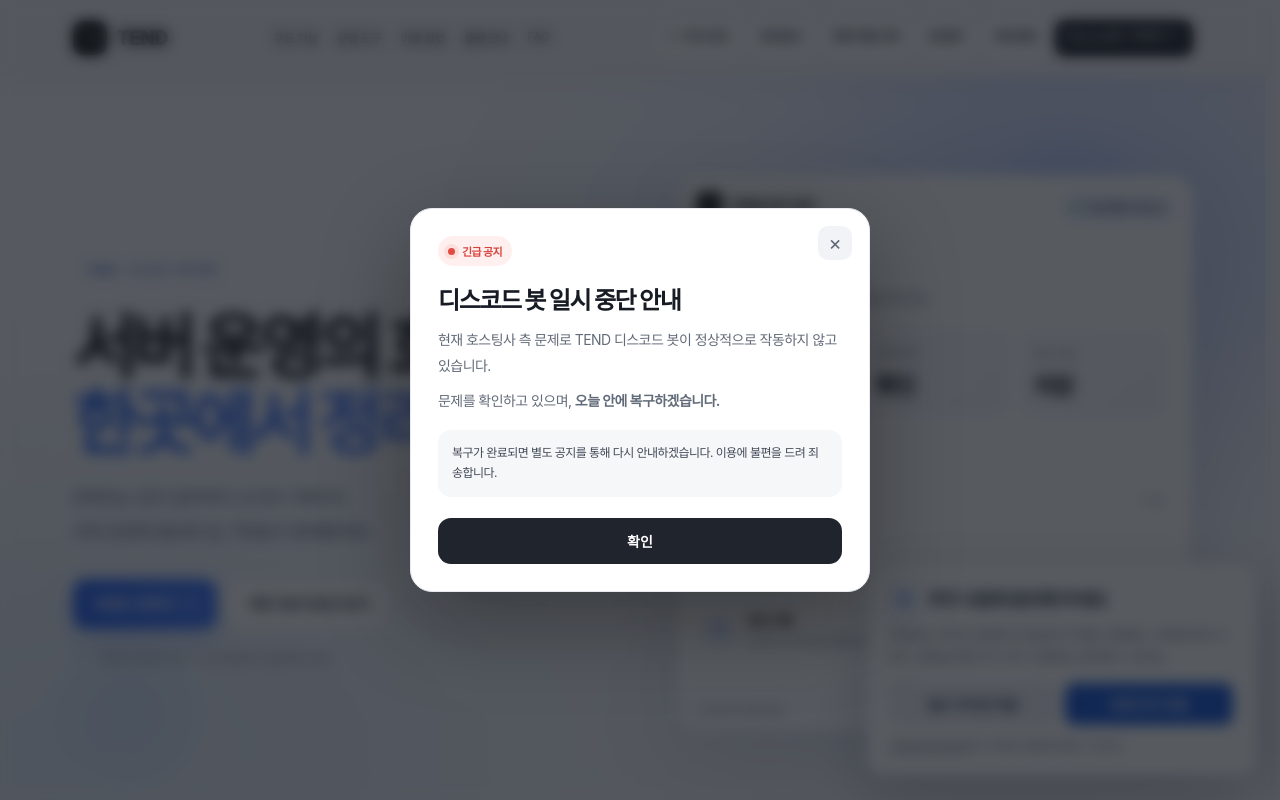
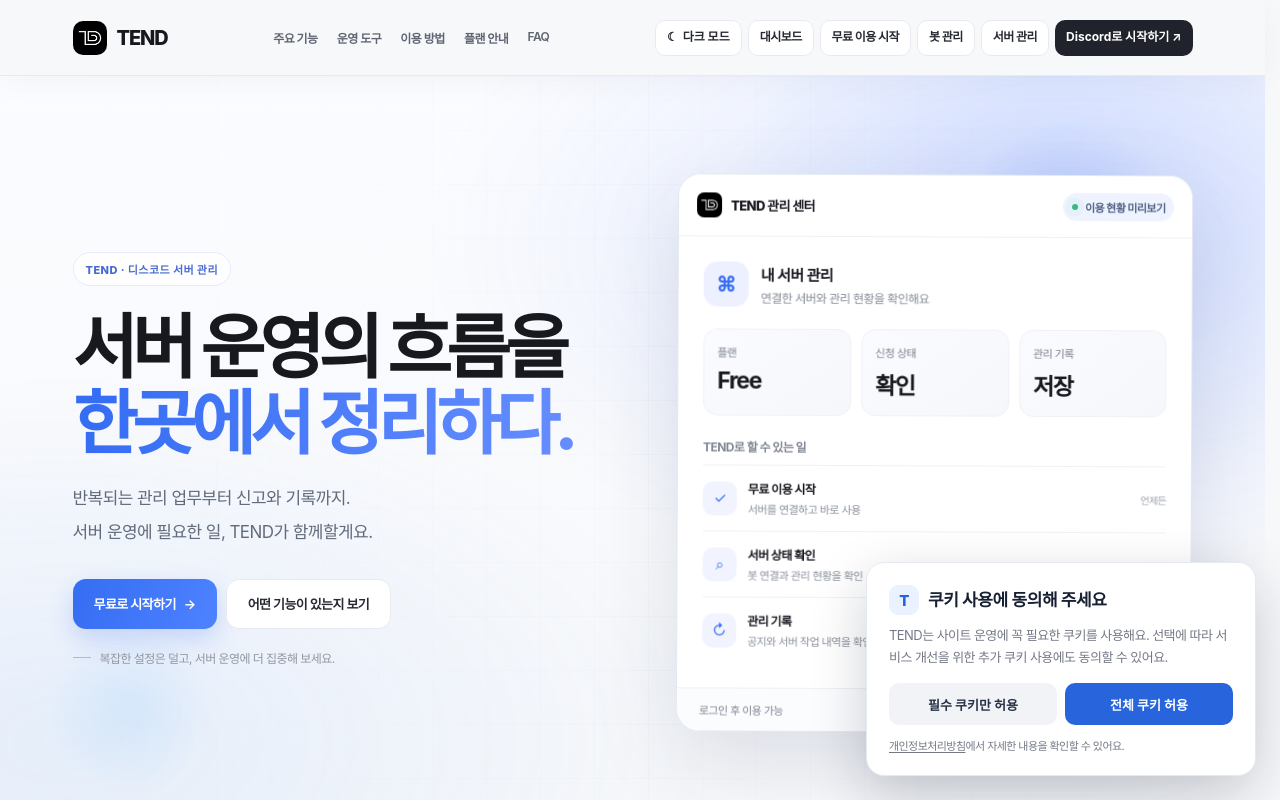
Before and after one commit to woobinfire0222-maker/tend2, a plain HTML site: page index.html in a window 1280 px wide. Shown: the top 800 px of the page. Drawn offline with nearby package versions, Linux system fonts and the light colour scheme.

Commit message:
Remove resolved urgent hosting announcement

```diff
--- a/index.html
+++ b/index.html
@@ -565,5 +565,5 @@ html.theme-dark .copyright{color:#8792a3}
 (()=>{const targets=document.querySelectorAll('.section-head,.feature,.price-card,.toolkit-card,.usecase,.workflow-step,.principle,.faq,.story-stat,.trust-item,.chat-preview,#product-showcase');if(!targets.length)return;targets.forEach(el=>el.classList.add('reveal-item'));if(!('IntersectionObserver'in window)){targets.forEach(el=>el.classList.add('is-visible'));return}document.documentElement.classList.add('tend-motion-ready');const observer=new IntersectionObserver(entries=>{entries.forEach(entry=>{if(entry.isIntersecting){entry.target.classList.add('is-visible');observer.unobserve(entry.target)}})},{threshold:.12,rootMargin:'0px 0px -35px 0px'});targets.forEach(el=>observer.observe(el));document.querySelectorAll('.feature,.price-card,.toolkit-card').forEach(card=>{card.addEventListener('pointermove',event=>{const rect=card.getBoundingClientRect();card.style.setProperty('--pointer-x',((event.clientX-rect.left)/rect.width*100)+'%');card.style.setProperty('--pointer-y',((event.clientY-rect.top)/rect.height*100)+'%')},{passive:true})})})();
 </script><script>
 (()=>{const steps=[...document.querySelectorAll('[data-story-step]')],scenes=[...document.querySelectorAll('[data-story-scene]')],label=document.getElementById('storyVisualLabel');if(!steps.length||!scenes.length)return;const names=['TEND · 서버 연결','TEND · 운영 도구'];const activate=i=>{steps.forEach((el,n)=>el.classList.toggle('is-active',n===i));scenes.forEach((el,n)=>el.classList.toggle('is-active',n===i));if(label)label.textContent=names[i]};if(!('IntersectionObserver'in window)){activate(0);return}const observer=new IntersectionObserver(entries=>{const visible=entries.filter(e=>e.isIntersecting).sort((a,b)=>b.intersectionRatio-a.intersectionRatio)[0];if(visible)activate(Number(visible.target.dataset.storyStep))},{threshold:[.25,.45,.65],rootMargin:'-12% 0px -20% 0px'});steps.forEach(el=>observer.observe(el));activate(0)})();
-</script><script src="./urgent-announcement.js?v=20261127-hosting1"></script></body>
+</script></body>
 </html>
```
